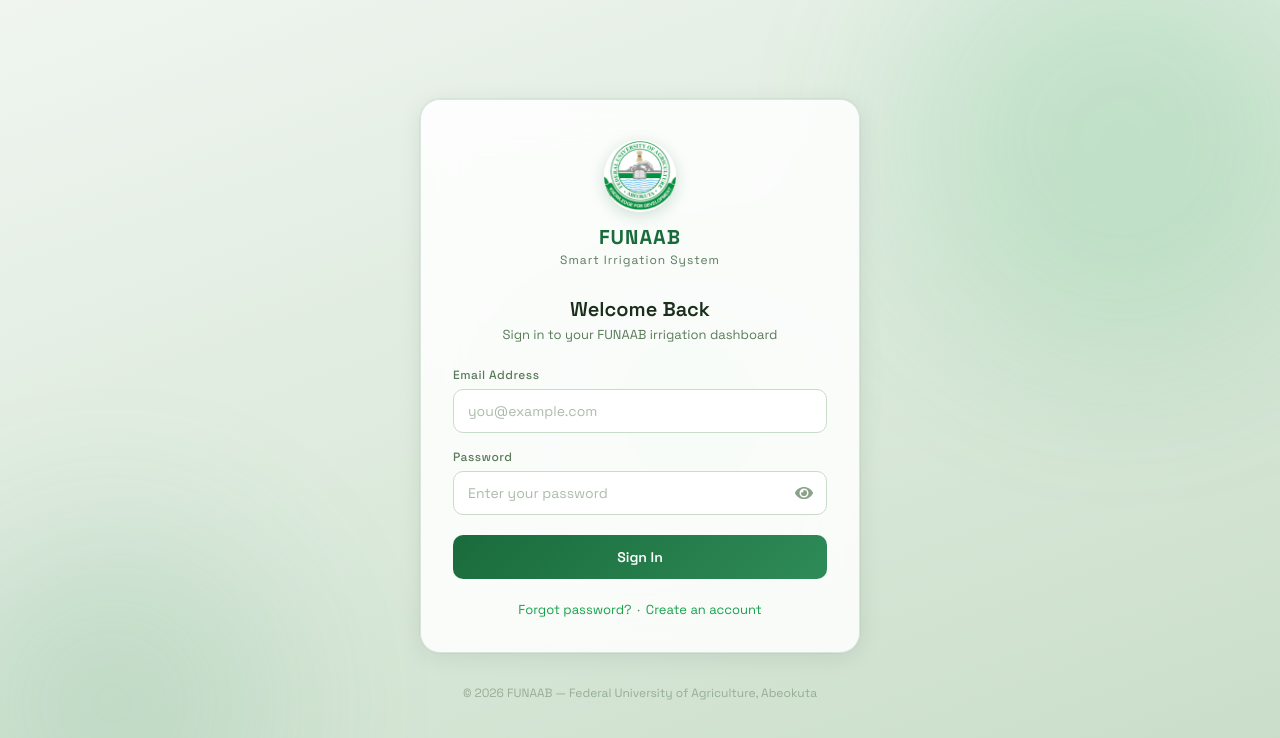
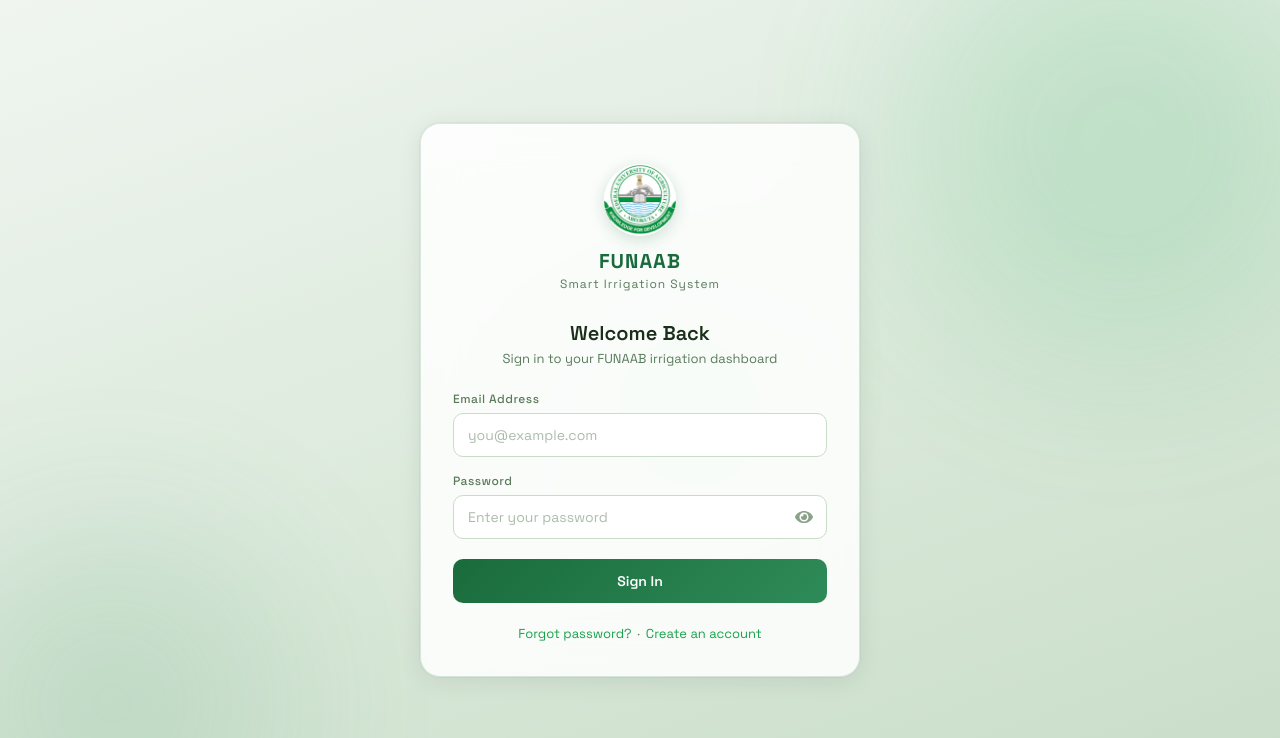
Before and after one commit to manna002/Final-Year-Project, a React (Vite) app: page /login in a window 1280 px wide. Shown: the top 738 px of the page. Built offline with nearby package versions, Linux system fonts and the light colour scheme; no server answers.

Commit message:
style: Remove FUNAAB copyright footer

```diff
--- a/src/App.jsx
+++ b/src/App.jsx
@@ -88,10 +88,6 @@ export default function App() {
                   }
                 />
               </Routes>
-
-              <footer className={styles.footer}>
-                © 2026 FUNAAB — Federal University of Agriculture, Abeokuta
-              </footer>
             </div>
           </ProtectedRoute>
         }
--- a/src/pages/LoginPage.jsx
+++ b/src/pages/LoginPage.jsx
@@ -304,10 +304,6 @@ export default function LoginPage() {
           )}
         </div>
       </div>
-
-      <div className={styles.footer}>
-        © 2026 FUNAAB — Federal University of Agriculture, Abeokuta
-      </div>
     </div>
   )
 }
```
